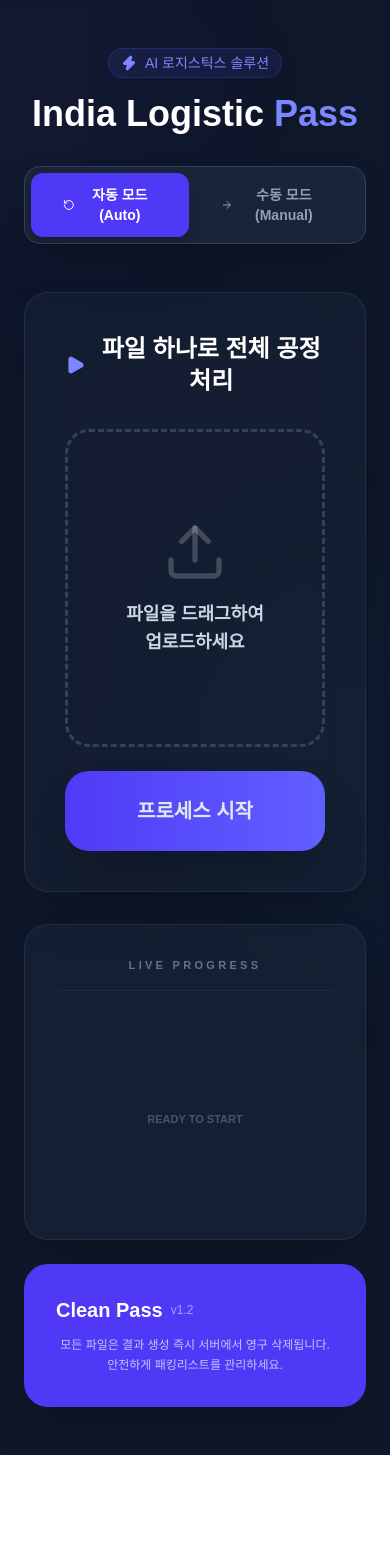
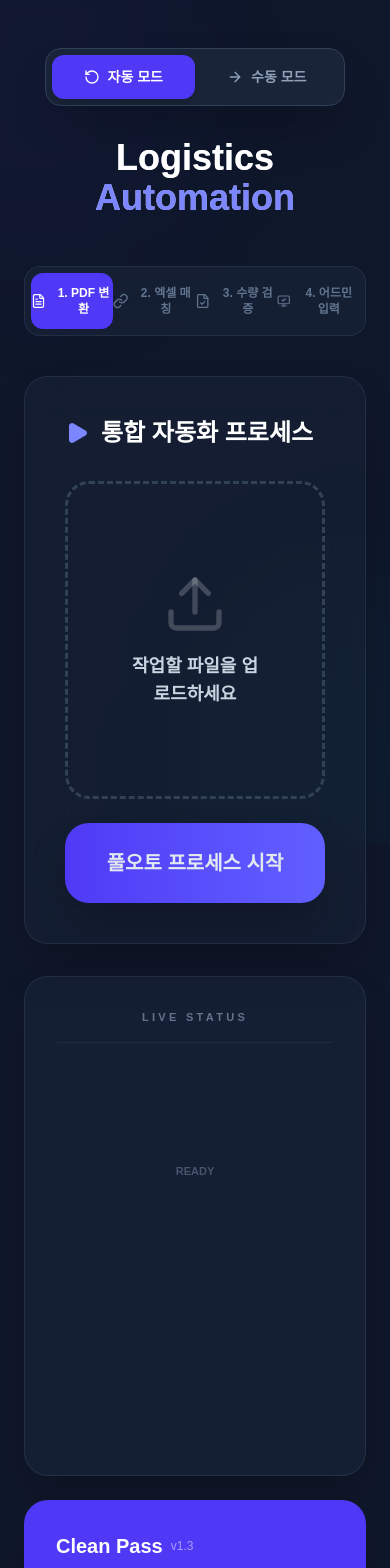
Before and after one commit to dkgkzizi/india-packing-web, a Next.js app: page / in a window 390 px wide. Shown: the top 1568 px of the page. Before the commit the page ends 1455 px from the top, so only its background shows below. Built offline with nearby package versions, Linux system fonts and the light colour scheme.

Commit message:
Update page.tsx

```diff
--- a/src/app/page.tsx
+++ b/src/app/page.tsx
@@ -16,7 +16,8 @@ import {
   ShieldCheck,
   Zap,
   RotateCcw,
-  Play
+  Play,
+  MonitorCheck
 } from 'lucide-react';
 
 interface ProgressStep {
@@ -26,7 +27,7 @@ interface ProgressStep {
 
 export default function PackingListApp() {
   const [mode, setMode] = useState<'auto' | 'manual'>('auto');
-  const [activeTab, setActiveTab] = useState<'convert' | 'match' | 'verify'>('convert');
+  const [activeTab, setActiveTab] = useState<'convert' | 'match' | 'verify' | 'admin'>('convert');
   const [file, setFile] = useState<File | null>(null);
   const [secondFile, setSecondFile] = useState<File | null>(null);
 
@@ -45,6 +46,7 @@ export default function PackingListApp() {
     if (activeTab === 'convert') setFile(sourcePdf);
     else if (activeTab === 'match') setFile(convertedExcel);
     else if (activeTab === 'verify') { setFile(sourcePdf); setSecondFile(matchedExcel); }
+    else if (activeTab === 'admin') setFile(matchedExcel);
     setResult(null);
     setProgress([]);
   }, [activeTab]);
@@ -69,6 +71,7 @@ export default function PackingListApp() {
   };
 
   const startTask = async () => {
+    if (activeTab === 'admin') return; // Admin is local automation instruction
     if (!file) return;
     setLoading(true);
     setResult(null);
@@ -83,6 +86,9 @@ export default function PackingListApp() {
         const mFile = await runSingleStep('match', cFile, null);
         setActiveTab('verify');
         await runSingleStep('verify', sourcePdf!, mFile);
+
+        // Auto transition to Admin guide
+        setTimeout(() => setActiveTab('admin'), 2000);
       }
     } catch (err: any) {
       setResult({ success: false, message: err.message });
@@ -94,7 +100,7 @@ export default function PackingListApp() {
   const runSingleStep = async (type: 'convert' | 'match' | 'verify', f1: File, f2: File | null) => {
     const steps: Record<string, string[]> = {
       convert: ['PDF 업로드...', '데이터 추출...', '엑셀 변환...'],
-      match: ['엑셀 업로드...', '시트 매칭...', '데이터 정렬...'],
+      match: ['엑셀 업로드...', '시트 매칭...', '메모 데이터 추가...'],
       verify: ['데이터 비교...', '수량 분석...', '리포트 생성...']
     };
 
@@ -122,13 +128,7 @@ export default function PackingListApp() {
 
     const blob = await response.blob();
     const today = new Date().toISOString().slice(0, 10).replace(/-/g, '');
-
-    // 파일명에서 기존 접두사(날짜_ 등) 제거하여 깔끔하게 정리
-    let cleanName = f1.name.split('.').slice(0, -1).join('.');
-    cleanName = cleanName.replace(/^[0-9]{8}_/, ''); // 앞에 붙은 8자리 날짜 제거
-    cleanName = cleanName.replace(/_(변환|매칭)완료$/, ''); // 기존 완료 문구 제거
-    cleanName = cleanName.split('_Packing')[0].split('_Matched')[0]; // 기존 영어 꼬리표 제거
-
+    let cleanName = f1.name.split('.').slice(0, -1).join('.').replace(/^[0-9]{8}_/, '').split('_')[0];
     const label = type === 'convert' ? '변환완료' : '매칭완료';
     const finalFileName = `${today}_${cleanName}_${label}.xlsx`;
 
@@ -150,75 +150,72 @@ export default function PackingListApp() {
 
   return (
     <main className="min-h-screen bg-[#0F172A] text-slate-200">
-      <div className="fixed inset-0 pointer-events-none">
-        <div className="absolute top-[-10%] left-[-10%] w-[40%] h-[40%] bg-indigo-500/10 blur-[120px] rounded-full animate-pulse" />
-        <div className="absolute bottom-[-10%] right-[-10%] w-[40%] h-[40%] bg-cyan-500/10 blur-[120px] rounded-full animate-pulse delay-1000" />
-      </div>
+      <div className="fixed inset-0 pointer-events-none overflow-hidden"><div className="absolute top-[-10%] left-[-10%] w-[40%] h-[40%] bg-indigo-500/10 blur-[120px] rounded-full animate-pulse" /><div className="absolute bottom-[-10%] right-[-10%] w-[40%] h-[40%] bg-cyan-500/10 blur-[120px] rounded-full animate-pulse delay-1000" /></div>
 
       <div className="relative z-10 max-w-6xl mx-auto px-6 py-12 md:py-20 lg:text-left text-center">
         <header className="mb-12 text-center">
-          <div className="inline-flex items-center gap-2 px-3 py-1 rounded-full bg-indigo-500/10 border border-indigo-500/20 text-indigo-400 text-sm font-medium mb-4">
-            <Zap className="w-4 h-4 fill-current" />
-            <span>AI 로지스틱스 솔루션</span>
+          <div className="inline-flex bg-slate-800/80 p-1.5 rounded-2xl border border-slate-700 shadow-2xl mb-8">
+            <button onClick={() => { setMode('auto'); setActiveTab('convert'); }} className={`flex items-center gap-2 px-8 py-3 rounded-xl text-sm font-bold transition-all ${mode === 'auto' ? 'bg-indigo-600 text-white shadow-lg' : 'text-slate-400'}`}><RotateCcw className="w-4 h-4" /> 자동 모드</button>
+            <button onClick={() => setMode('manual')} className={`flex items-center gap-2 px-8 py-3 rounded-xl text-sm font-bold transition-all ${mode === 'manual' ? 'bg-indigo-600 text-white shadow-lg' : 'text-slate-400'}`}><ArrowRight className="w-4 h-4" /> 수동 모드</button>
           </div>
-          <h1 className="text-4xl md:text-5xl font-black text-white mb-8">India Logistic <span className="text-indigo-400 font-black">Pass</span></h1>
-
-          <div className="inline-flex bg-slate-800/80 p-1.5 rounded-2xl border border-slate-700 shadow-2xl">
-            <button onClick={() => { setMode('auto'); setActiveTab('convert'); }} className={`flex items-center gap-2 px-8 py-3 rounded-xl text-sm font-bold transition-all ${mode === 'auto' ? 'bg-indigo-600 text-white shadow-lg' : 'text-slate-400 hover:text-white'}`}><RotateCcw className="w-4 h-4" /> 자동 모드 (Auto)</button>
-            <button onClick={() => setMode('manual')} className={`flex items-center gap-2 px-8 py-3 rounded-xl text-sm font-bold transition-all ${mode === 'manual' ? 'bg-indigo-600 text-white shadow-lg' : 'text-slate-400 hover:text-white'}`}><ArrowRight className="w-4 h-4" /> 수동 모드 (Manual)</button>
-          </div>
+          <h1 className="text-4xl md:text-5xl font-black text-white mb-8 bg-clip-text text-transparent bg-gradient-to-r from-white to-slate-400">Logistics <span className="text-indigo-400">Automation</span></h1>
         </header>
 
-        {mode === 'manual' && (
-          <div className="flex bg-slate-800/50 p-1 rounded-xl border border-slate-700/50 mb-10 max-w-md mx-auto">
-            {[{ id: 'convert', label: '1. 변환', icon: FileText }, { id: 'match', label: '2. 매칭', icon: LinkIcon }, { id: 'verify', label: '3. 검증', icon: FileCheck }].map(tab => (
-              <button key={tab.id} onClick={() => setActiveTab(tab.id as any)} className={`flex-1 flex items-center justify-center gap-2 py-3 rounded-lg text-xs font-bold transition-all ${activeTab === tab.id ? 'bg-indigo-500/20 text-indigo-400 border border-indigo-500/30' : 'text-slate-500 hover:text-slate-300'}`}><tab.icon className="w-3.5 h-3.5" />{tab.label}</button>
+        <div className="flex bg-slate-800/50 p-1.5 rounded-2xl border border-slate-700/50 mb-10 max-w-2xl mx-auto backdrop-blur-xl">
+          {[
+            { id: 'convert', label: '1. PDF 변환', icon: FileText },
+            { id: 'match', label: '2. 엑셀 매칭', icon: LinkIcon },
+            { id: 'verify', label: '3. 수량 검증', icon: FileCheck },
+            { id: 'admin', label: '4. 어드민 입력', icon: MonitorCheck }
+          ].map(tab => (
+            <button key={tab.id} onClick={() => { setActiveTab(tab.id as any); if(tab.id==='admin') setMode('manual'); }} className={`flex-1 flex items-center justify-center gap-2 py-3 rounded-xl text-xs font-bold transition-all ${activeTab === tab.id ? 'bg-indigo-600 text-white' : 'text-slate-500 hover:text-slate-300'}`}><tab.icon className="w-4 h-4" /><span>{tab.label}</span></button>
           ))}
         </div>
-        )}
 
         <div className="grid grid-cols-1 lg:grid-cols-3 gap-8">
           <div className="lg:col-span-2 space-y-6">
-            <div className="bg-slate-800/40 border border-slate-700/50 rounded-3xl p-10 backdrop-blur-xl shadow-2xl relative">
+            {activeTab === 'admin' ? (
+              <div className="bg-slate-800/60 border border-indigo-500/40 rounded-3xl p-12 backdrop-blur-xl animate-in zoom-in-95 shadow-2xl text-center">
+                 <div className="w-20 h-20 bg-indigo-600 rounded-3xl flex items-center justify-center mx-auto mb-8 shadow-indigo-500/20 shadow-2xl"><MonitorCheck className="text-white w-10 h-10" /></div>
+                 <h2 className="text-3xl font-black text-white mb-6">이지어드민 자동 입력 준비 완료</h2>
+                 <p className="text-slate-300 text-lg leading-relaxed mb-10 max-w-lg mx-auto">
+                   매칭이 완료된 최신 엑셀 파일을 감지했습니다.<br/>바탕화면의 <span className="text-indigo-400 font-bold">[이지어드민_재고입력_실행.bat]</span> 파일을 실행하여 자동 재고 업데이트를 시작하세요!
+                 </p>
+                 <div className="grid grid-cols-1 md:grid-cols-2 gap-4 text-left bg-black/40 p-6 rounded-2xl border border-white/5">
+                    <div className="flex gap-3"><div className="w-6 h-6 rounded-full bg-indigo-500/20 text-indigo-400 flex items-center justify-center font-bold text-xs">1</div><p className="text-sm text-slate-400">자동 로그인 실행</p></div>
+                    <div className="flex gap-3"><div className="w-6 h-6 rounded-full bg-indigo-500/20 text-indigo-400 flex items-center justify-center font-bold text-xs">2</div><p className="text-sm text-slate-400">재고일괄조정 메뉴 이동</p></div>
+                    <div className="flex gap-3"><div className="w-6 h-6 rounded-full bg-indigo-500/20 text-indigo-400 flex items-center justify-center font-bold text-xs">3</div><p className="text-sm text-slate-400">매칭완료 파일 선택</p></div>
+                    <div className="flex gap-3"><div className="w-6 h-6 rounded-full bg-indigo-500/20 text-indigo-400 flex items-center justify-center font-bold text-xs">4</div><p className="text-sm text-slate-400">업로드 완료!</p></div>
+                 </div>
+              </div>
+            ) : (
+              <div className="bg-slate-800/40 border border-slate-700/50 rounded-3xl p-10 backdrop-blur-xl shadow-2xl">
                  <h2 className="text-2xl font-bold text-white mb-8 flex items-center gap-3">
-                 {mode === 'auto' ? <><Play className="text-indigo-400 fill-current" /> 파일 하나로 전체 공정 처리</> : (activeTab === 'convert' ? 'Step 1: 원본 PDF 업로드' : activeTab === 'match' ? 'Step 2: 엑셀 매칭 처리' : 'Step 3: 수량 검증')}
+                   {mode === 'auto' ? <><Play className="text-indigo-400 fill-current" /> 통합 자동화 프로세스</> : (activeTab === 'convert' ? '1. PDF 변환' : activeTab === 'match' ? '2. 매칭 처리' : '3. 수량 검증')}
                  </h2>
-
                  <div className="space-y-6">
-                 <div
-                   onDragOver={(e) => { e.preventDefault(); setIsDragging(true); }}
-                   onDragLeave={() => setIsDragging(false)}
-                   onDrop={(e) => onDrop(e, 1)}
-                   onClick={() => document.getElementById('file-input')?.click()}
-                   className={`border-3 border-dashed rounded-3xl p-14 transition-all text-center cursor-pointer ${isDragging || file ? 'border-indigo-500 bg-indigo-500/10' : 'border-slate-700 hover:border-slate-500'}`}
-                 >
+                   <div onDragOver={(e) => { e.preventDefault(); setIsDragging(true); }} onDragLeave={() => setIsDragging(false)} onDrop={(e) => onDrop(e, 1)} onClick={() => document.getElementById('file-input')?.click()} className={`border-3 border-dashed rounded-3xl p-14 transition-all text-center cursor-pointer ${isDragging || file ? 'border-indigo-500 bg-indigo-500/10' : 'border-slate-700 hover:border-slate-500'}`}>
                      <input id="file-input" type="file" className="hidden" onChange={(e) => e.target.files && handleFileProcess(e.target.files[0], 1)} />
                      {file ? (
-                     <div className="space-y-4">
-                       <div className="w-24 h-24 bg-indigo-600 rounded-3xl flex items-center justify-center mx-auto shadow-2xl"><FileText className="text-white w-12 h-12" /></div>
-                       <p className="text-xl font-bold text-white max-w-lg mx-auto truncate">{file.name}</p>
-                     </div>
+                       <div className="space-y-4"><div className="w-24 h-24 bg-indigo-600 rounded-3xl flex items-center justify-center mx-auto shadow-2xl"><FileText className="text-white w-12 h-12" /></div><p className="text-xl font-bold text-white truncate max-w-lg mx-auto">{file.name}</p></div>
                      ) : (
-                     <div className="space-y-4 py-8"><Upload className="text-white/20 w-16 h-16 mx-auto" /><p className="text-slate-300 text-lg font-bold">파일을 드래그하여 업로드하세요</p></div>
+                       <div className="space-y-4 py-8"><Upload className="text-white/20 w-16 h-16 mx-auto" /><p className="text-slate-300 text-lg font-bold">작업할 파일을 업로드하세요</p></div>
                      )}
                    </div>
-
                    {mode === 'manual' && activeTab === 'verify' && (
                       <div onDragOver={(e) => { e.preventDefault(); setIsDragging2(true); }} onDragLeave={() => setIsDragging2(false)} onDrop={(e) => onDrop(e, 2)} onClick={() => document.getElementById('file-input-2')?.click()} className={`border-3 border-dashed rounded-3xl p-12 transition-all text-center cursor-pointer ${isDragging2 || secondFile ? 'border-indigo-500 bg-indigo-500/10' : 'border-slate-700 hover:border-slate-500'}`}>
                         <input id="file-input-2" type="file" className="hidden" onChange={(e) => e.target.files && handleFileProcess(e.target.files[0], 2)} />
                         {secondFile ? (
-                        <div className="space-y-4"><div className="w-20 h-20 bg-indigo-600 rounded-3xl flex items-center justify-center mx-auto"><FileSpreadsheet className="text-white w-10 h-10" /></div><p className="text-white font-bold max-w-lg mx-auto truncate">{secondFile.name}</p></div>
+                          <div className="space-y-4"><div className="w-20 h-20 bg-indigo-600 rounded-3xl flex items-center justify-center mx-auto shadow-2xl"><FileSpreadsheet className="text-white w-10 h-10" /></div><p className="text-white font-bold truncate max-w-lg mx-auto">{secondFile.name}</p></div>
                         ) : (
-                        <div className="space-y-4 py-8"><FileSpreadsheet className="text-white/20 w-16 h-16 mx-auto" /><p className="text-slate-300 text-lg font-bold">검증할 매칭 완료 파일을 여기에 놓으세요</p></div>
+                          <div className="space-y-4 py-8"><FileSpreadsheet className="text-white/20 w-16 h-16 mx-auto" /><p className="text-slate-300 text-lg font-bold">비교할 매칭완료 파일 선택</p></div>
                         )}
                       </div>
                    )}
-
-                 <button disabled={!file || (mode === 'manual' && activeTab === 'verify' && !secondFile) || loading} onClick={startTask} className={`w-full h-20 rounded-3xl font-black text-xl shadow-2xl transition-all flex items-center justify-center gap-4 ${loading ? 'bg-slate-700 animate-pulse' : 'bg-gradient-to-r from-indigo-600 to-indigo-500 hover:scale-[1.01] active:scale-95'}`}>
-                   {loading ? <Loader2 className="w-8 h-8 animate-spin" /> : <span>{mode === 'auto' ? '프로세스 시작' : '단계별 실행'}</span>}
-                 </button>
+                   <button disabled={!file || (mode === 'manual' && activeTab === 'verify' && !secondFile) || loading} onClick={startTask} className={`w-full h-20 rounded-3xl font-black text-xl shadow-2xl transition-all flex items-center justify-center gap-4 ${loading ? 'bg-slate-700 animate-pulse' : 'bg-gradient-to-r from-indigo-600 to-indigo-500 hover:scale-[1.01] active:scale-95'}`}>{loading ? <Loader2 className="w-8 h-8 animate-spin" /> : <span>{mode === 'auto' ? '풀오토 프로세스 시작' : '현재 공정 실행'}</span>}</button>
                  </div>
               </div>
+            )}
 
             {result && result.stats && (
                <div className="bg-slate-800/60 border border-indigo-500/40 rounded-3xl p-10 backdrop-blur-xl animate-in fade-in slide-in-from-bottom-12 duration-1000 shadow-2xl">
@@ -228,11 +225,10 @@ export default function PackingListApp() {
                       {result.stats.pdfTotal === result.stats.excelTotal ? `수량 일치 ✔ (${result.stats.pdfTotal}개)` : `수량 불일치 ✘`}
                     </div>
                   </div>
-
-                  <div className="bg-slate-900/90 rounded-3xl border border-slate-700/50 overflow-hidden shadow-2xl">
+                  <div className="bg-slate-900/90 rounded-3xl border border-slate-700/50 overflow-hidden">
                     <div className="grid grid-cols-12 bg-slate-800/80 px-10 py-6 border-b border-white/5 text-[11px] font-black text-slate-500 uppercase tracking-widest leading-none">
                        <div className="col-span-8">상품 및 옵션 정보</div>
-                       <div className="col-span-3 text-right">검수 수량</div>
+                       <div className="col-span-3 text-right">추출 수량</div>
                        <div className="col-span-1 text-center">결과</div>
                     </div>
                     <div className="max-h-[600px] overflow-y-auto">
@@ -250,29 +246,25 @@ export default function PackingListApp() {
           </div>
 
           <div className="space-y-6">
-            <div className="bg-slate-800/50 border border-slate-700/50 rounded-3xl p-8 flex flex-col shadow-2xl">
-              <h3 className="text-[11px] font-black text-slate-500 uppercase tracking-[0.3em] mb-10 border-b border-white/5 pb-4">Live Progress</h3>
+            <div className="bg-slate-800/50 border border-slate-700/50 rounded-3xl p-8 flex flex-col shadow-2xl min-h-[500px]">
+              <h3 className="text-[11px] font-black text-slate-500 uppercase tracking-[0.3em] mb-10 border-b border-white/5 pb-4">Live Status</h3>
               <div className="space-y-10">
-                {progress.length === 0 && <div className="py-20 text-center text-slate-600 text-[11px] font-black uppercase">Ready to start</div>}
+                {progress.length === 0 && <div className="py-20 text-center"><p className="text-slate-600 text-[11px] font-black uppercase">Ready</p></div>}
                 {progress.map((step, idx) => (
-                  <div key={idx} className="flex items-center gap-6 group">
-                    <div className={`w-11 h-11 rounded-2xl flex items-center justify-center border-2 transition-all duration-700 ${step.status === 'done' ? 'bg-indigo-500 border-indigo-500 text-slate-950' : step.status === 'loading' ? 'bg-indigo-500/20 border-indigo-400/50 text-indigo-400 animate-pulse' : 'border-slate-800 text-slate-700'}`}>{step.status === 'done' ? <CheckCircle2 className="w-6 h-6" /> : step.status === 'loading' ? <Loader2 className="w-5 h-5 animate-spin" /> : idx + 1}</div>
+                  <div key={idx} className="flex items-center gap-6 group animate-in slide-in-from-left-4">
+                    <div className={`w-11 h-11 rounded-2xl flex items-center justify-center border-2 transition-all duration-700 ${step.status === 'done' ? 'bg-indigo-500 border-indigo-500 text-slate-950' : step.status === 'loading' ? 'bg-indigo-500/20 border-indigo-400 text-indigo-400 animate-pulse' : 'border-slate-800 text-slate-700'}`}>{step.status === 'done' ? <CheckCircle2 className="w-6 h-6" /> : step.status === 'loading' ? <Loader2 className="w-5 h-5 animate-spin" /> : idx + 1}</div>
                     <span className={`text-[15px] font-black tracking-tight ${step.status === 'done' ? 'text-indigo-400' : step.status === 'loading' ? 'text-white' : 'text-slate-700'}`}>{step.label}</span>
                   </div>
                 ))}
               </div>
               {result && !result.stats && (
                 <div className="mt-12 p-8 rounded-3xl border bg-slate-800/80 border-indigo-500/20 animate-in zoom-in-95">
-                  <div className="text-indigo-400 font-black text-sm mb-4">COMPLETED! 👋</div>
-                  <div className="text-[10px] text-slate-500 mb-2 font-bold opacity-50 uppercase">Filename</div>
-                  <div className="text-xs text-indigo-100 font-bold break-all">{result.filePath}</div>
+                  <div className="text-indigo-400 font-black text-sm mb-4">작업 성공! 🎉</div>
+                  <div className="text-xs text-white font-bold opacity-80 break-all">{result.filePath}</div>
                 </div>
               )}
             </div>
-            <div className="bg-indigo-600 hover:bg-indigo-500 transition-colors rounded-3xl p-8 text-white shadow-2xl cursor-default group">
-              <h4 className="font-black text-xl mb-3 flex items-center gap-2">Clean Pass <span className="text-xs font-normal opacity-50">v1.2</span></h4>
-              <p className="text-indigo-100 text-xs leading-relaxed opacity-80 group-hover:opacity-100 transition-opacity">모든 파일은 결과 생성 즉시 서버에서 영구 삭제됩니다. 안전하게 패킹리스트를 관리하세요.</p>
-            </div>
+            <div className="bg-indigo-600 rounded-3xl p-8 text-white shadow-2xl cursor-default group"><h4 className="font-black text-xl mb-3 flex items-center gap-2">Clean Pass <span className="text-xs font-normal opacity-50">v1.3</span></h4><p className="text-indigo-100 text-xs leading-relaxed opacity-80">파일 보안 및 자동화 효율을 위해 최신 코드가 적용되었습니다.</p></div>
           </div>
         </div>
       </div>
```
Lines whose indentation alone changed are shown as unchanged.
